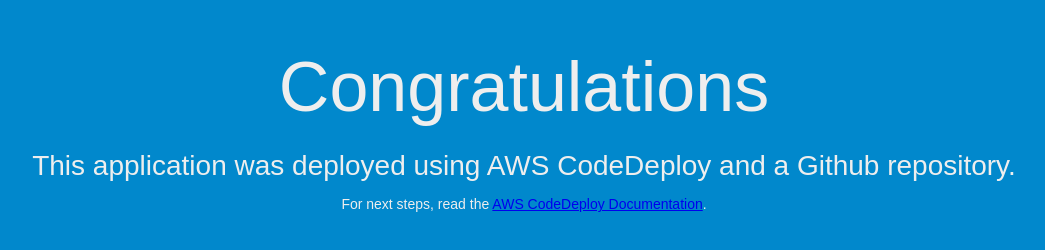
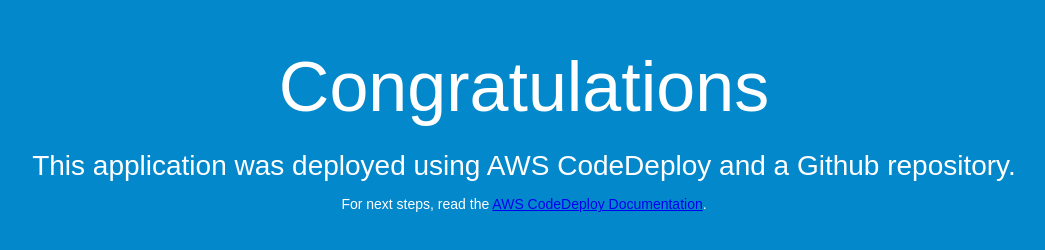
Before and after one commit to azoutte/SampleApp_Linux, a plain HTML site: page index.html in a window 1280 px wide. Shown: the whole page, without its empty margins (116-1161 px from the left). Drawn offline with Linux system fonts and the light colour scheme.

Commit message:
changed color again

```diff
--- a/index.html
+++ b/index.html
@@ -5,8 +5,8 @@
   <title>Sample Deployment</title>
   <style>
     body {
-      color: #eeeeee;
-      background-color: #0188cc;
+      color: #ffffff;
+      background-color: #0488cc;
       font-family: Arial, sans-serif;
       font-size: 14px;
     }
```
